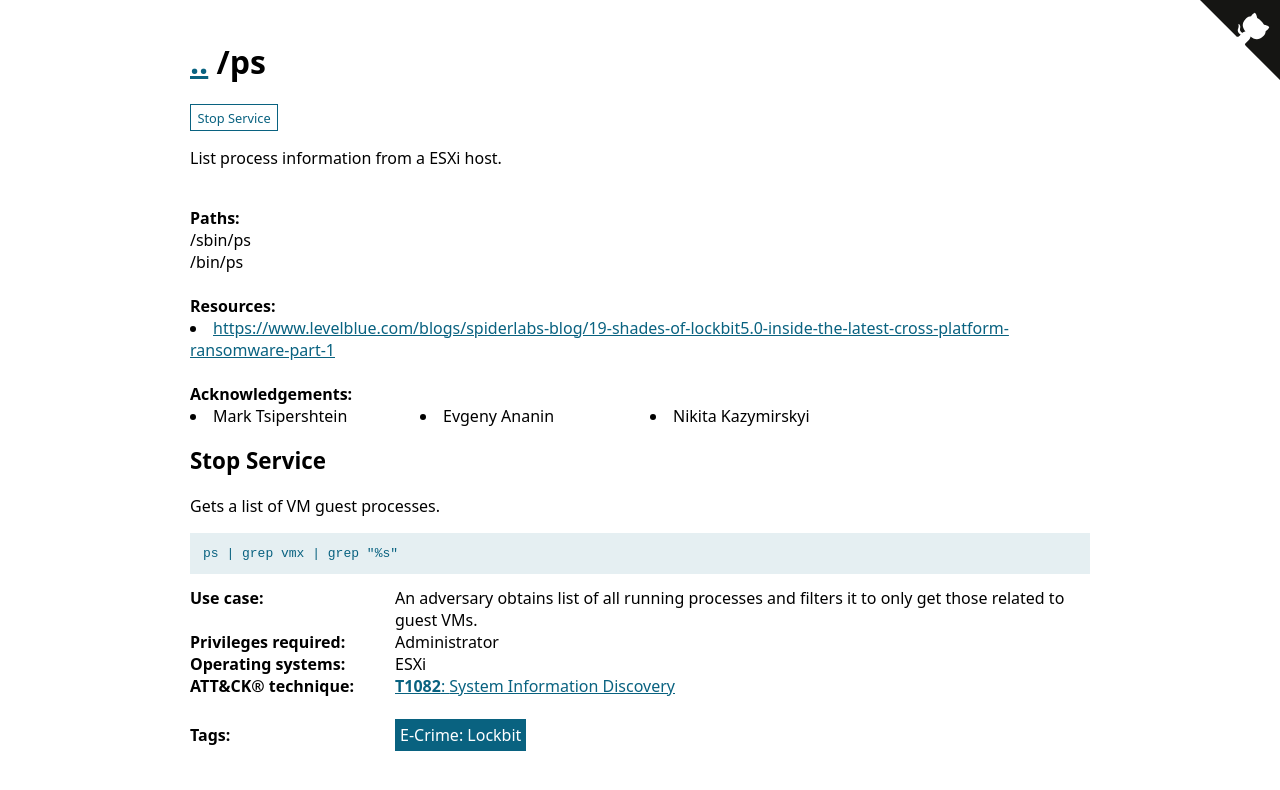
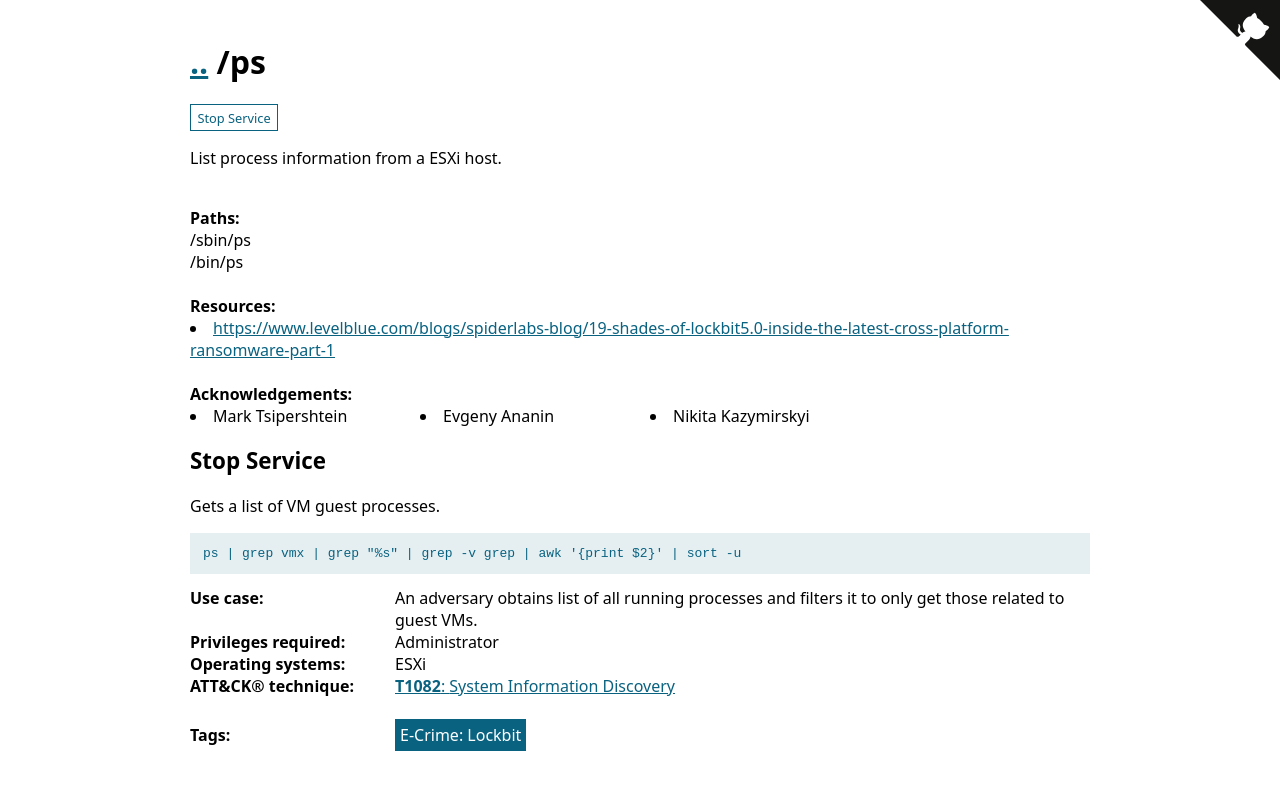
Before and after one commit to LOLESXi-Project/LOLESXi, a Jekyll site: the page built from _lolesxi/Binaries/ps.md, in a window 1280 px wide. Shown: the top 790 px of the page. Built offline with Jekyll 4.4.1, drawn with Linux system fonts in a browser that asks for light colours.

Commit message:
Update ps.md

```diff
--- a/_lolesxi/Binaries/ps.md
+++ b/_lolesxi/Binaries/ps.md
@@ -4,7 +4,7 @@ Description: List process information from a ESXi host.
 Author: 'Janantha Marasinghe @blueteam0ps_'
 Created: 2026-02-02
 Commands:
-  - Command: ps | grep vmx | grep "%s"
+  - Command: ps | grep vmx | grep "%s" | grep -v grep | awk '{print $2}' | sort -u
     Description: Gets a list of VM guest processes.
     Usecase: An adversary obtains list of all running processes and filters it to only get those related to guest VMs.
     Category: Stop Service
```
